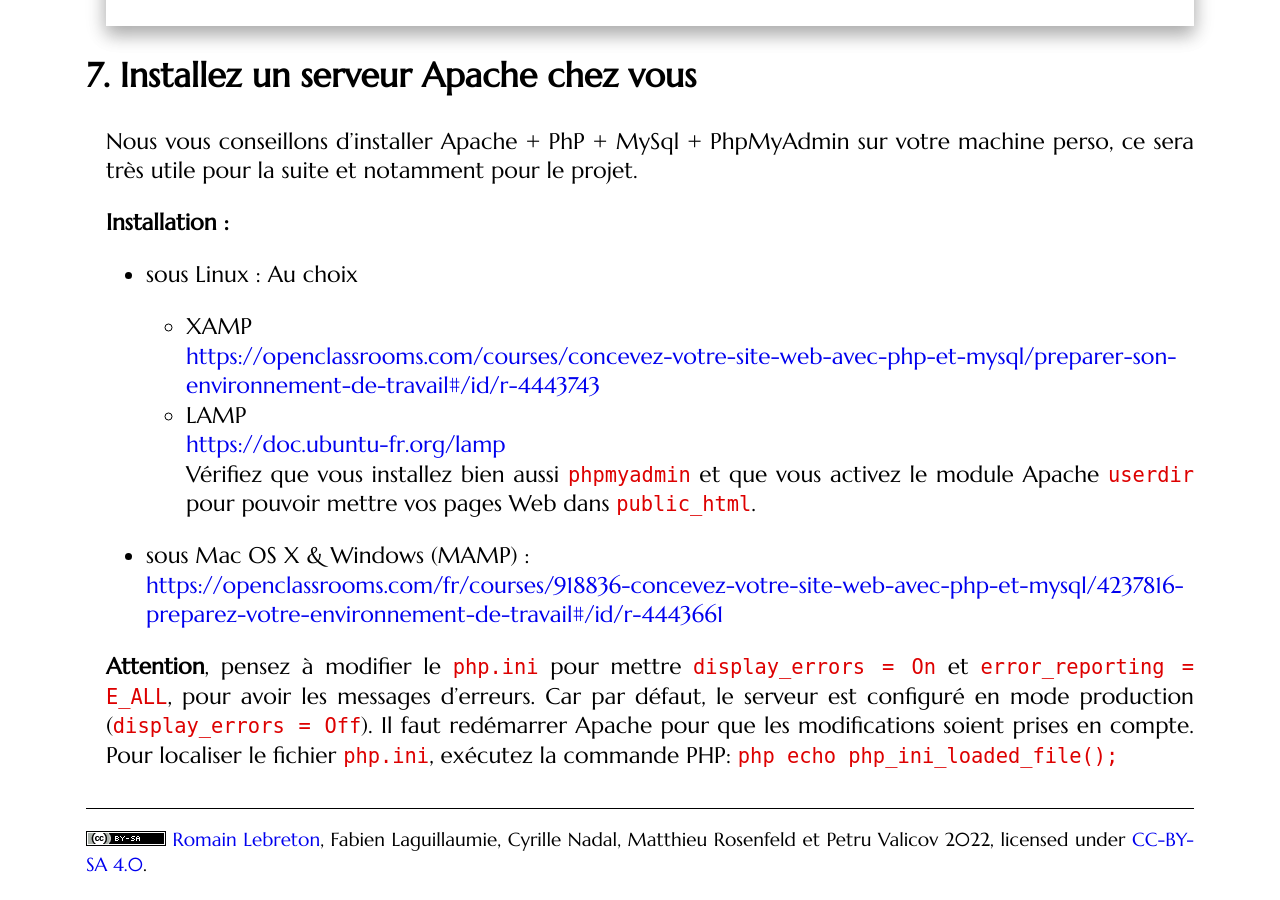
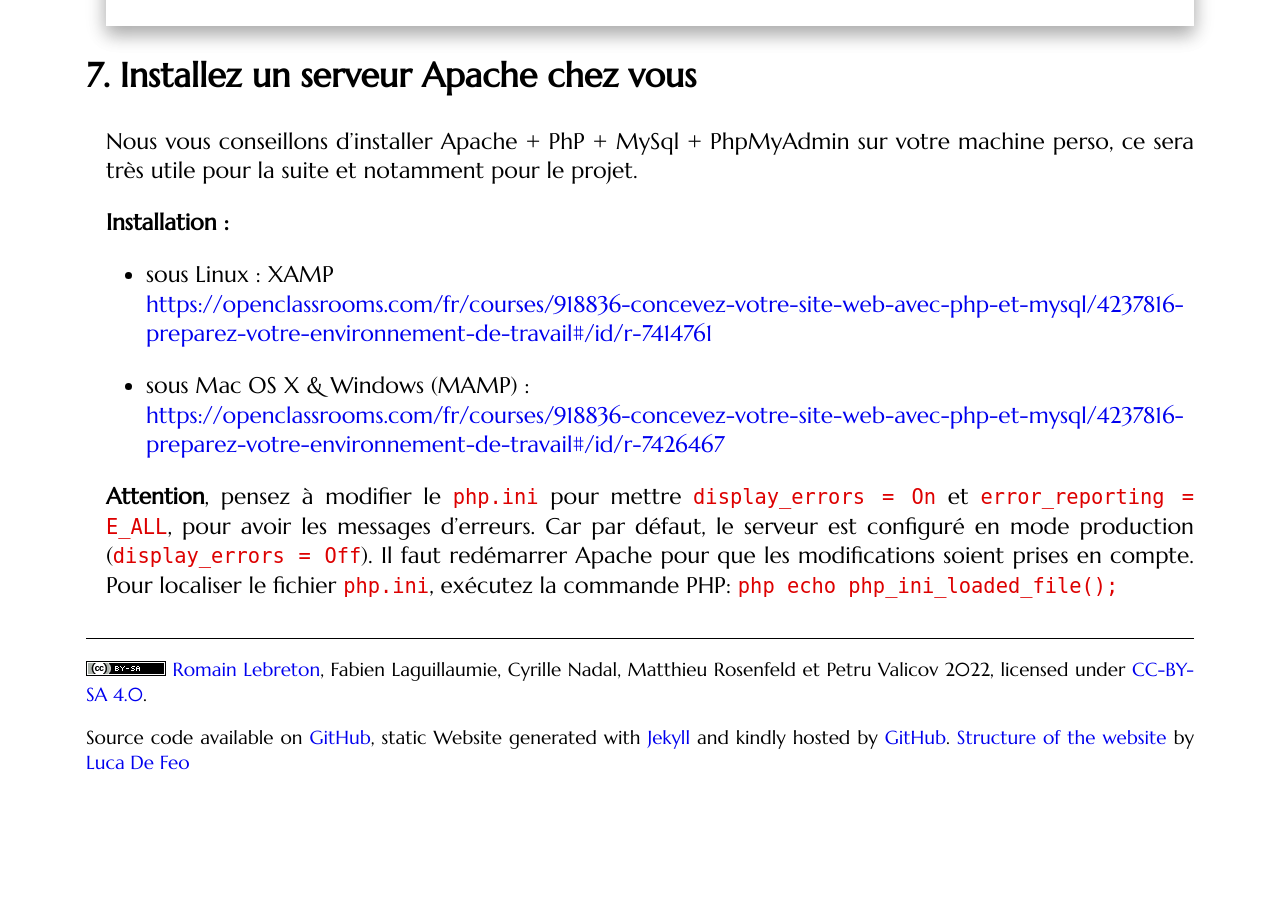
Before and after one commit to romainlebreton/R3.01-DeveloppementWeb, a Jekyll site: the page built from tutorials/tutorial1.md, in a window 1280 px wide and 900 px high, scrolled down 19598 px. Built offline with Jekyll 4.4.1, drawn with Linux system fonts in a browser that asks for light colours; some web fonts are replaced; after the commit the page ends 20392 px from its top, so only the background shows below that.

Commit message:
Màj XAMPP

```diff
--- a/tutorials/tutorial1.md
+++ b/tutorials/tutorial1.md
@@ -890,20 +890,19 @@ ce sera très utile pour la suite et notamment pour le projet.
 
 **Installation :**
 
-* sous Linux : Au choix
+* sous Linux : XAMP
+    [https://openclassrooms.com/fr/courses/918836-concevez-votre-site-web-avec-php-et-mysql/4237816-preparez-votre-environnement-de-travail#/id/r-7414761](https://openclassrooms.com/fr/courses/918836-concevez-votre-site-web-avec-php-et-mysql/4237816-preparez-votre-environnement-de-travail#/id/r-7414761)
+    <!-- MariaDb (Open Source fork of MySQL) -->
 
-  * XAMP
-    [https://openclassrooms.com/courses/concevez-votre-site-web-avec-php-et-mysql/preparer-son-environnement-de-travail#/id/r-4443743](https://openclassrooms.com/courses/concevez-votre-site-web-avec-php-et-mysql/preparer-son-environnement-de-travail#/id/r-4443743)
-    <!-- MariaDb (Open Source fork of MySQL) -->
-  * LAMP
+  <!-- * LAMP
     [https://doc.ubuntu-fr.org/lamp](https://doc.ubuntu-fr.org/lamp)
     Vérifiez que vous installez bien aussi `phpmyadmin` et que vous activez le
-    module Apache `userdir` pour pouvoir mettre vos pages Web dans `public_html`.
+    module Apache `userdir` pour pouvoir mettre vos pages Web dans `public_html`. -->
 
   <!-- Penser à activer PHP pour les userdir dans php*.conf -->
 
 * sous Mac OS X & Windows (MAMP) :
-  [https://openclassrooms.com/fr/courses/918836-concevez-votre-site-web-avec-php-et-mysql/4237816-preparez-votre-environnement-de-travail#/id/r-4443661](https://openclassrooms.com/fr/courses/918836-concevez-votre-site-web-avec-php-et-mysql/4237816-preparez-votre-environnement-de-travail#/id/r-4443661)
+  [https://openclassrooms.com/fr/courses/918836-concevez-votre-site-web-avec-php-et-mysql/4237816-preparez-votre-environnement-de-travail#/id/r-7426467](https://openclassrooms.com/fr/courses/918836-concevez-votre-site-web-avec-php-et-mysql/4237816-preparez-votre-environnement-de-travail#/id/r-7426467)
 
 **Attention**, pensez à modifier le `php.ini` pour mettre `display_errors = On`
 et `error_reporting = E_ALL`, pour avoir les messages d'erreurs. Car par défaut,
```
